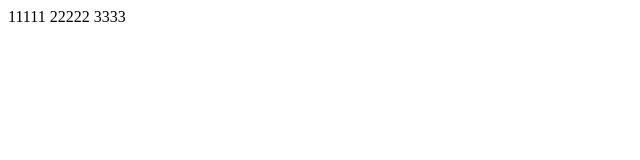
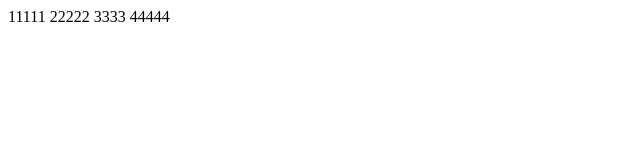
Before and after one commit to zySun0813/day34, a website: page src/html/index.html in a window 1280 px wide. Shown: the full height of the page, 0-640 px from the left. Drawn offline with Linux system fonts and the light colour scheme.

Commit message:
第四次提交

```diff
--- a/src/html/index.html
+++ b/src/html/index.html
@@ -8,7 +8,7 @@
 </head>
 
 <body>
-    11111 22222 3333
+    11111 22222 3333 44444
 </body>
 
 </html>
```
